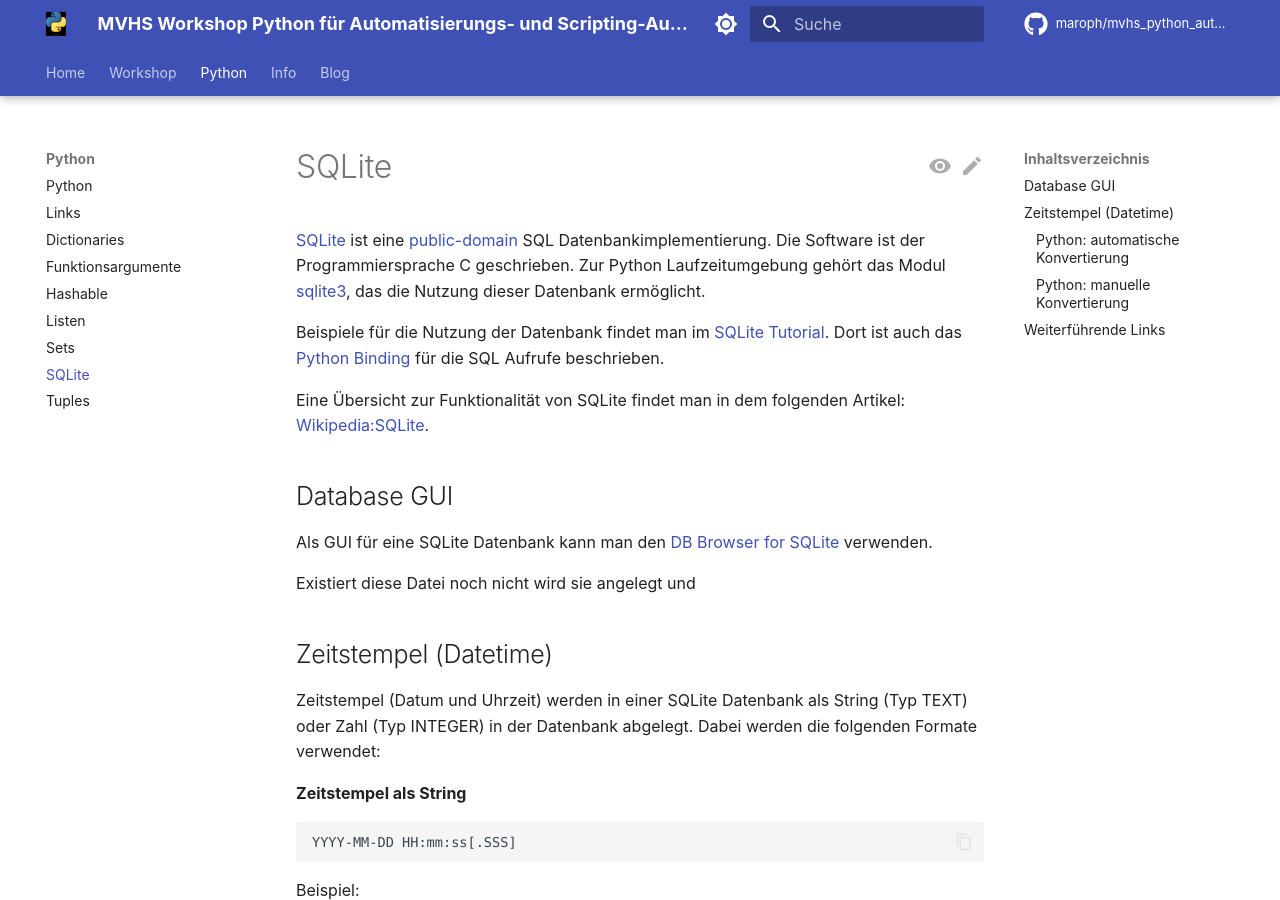
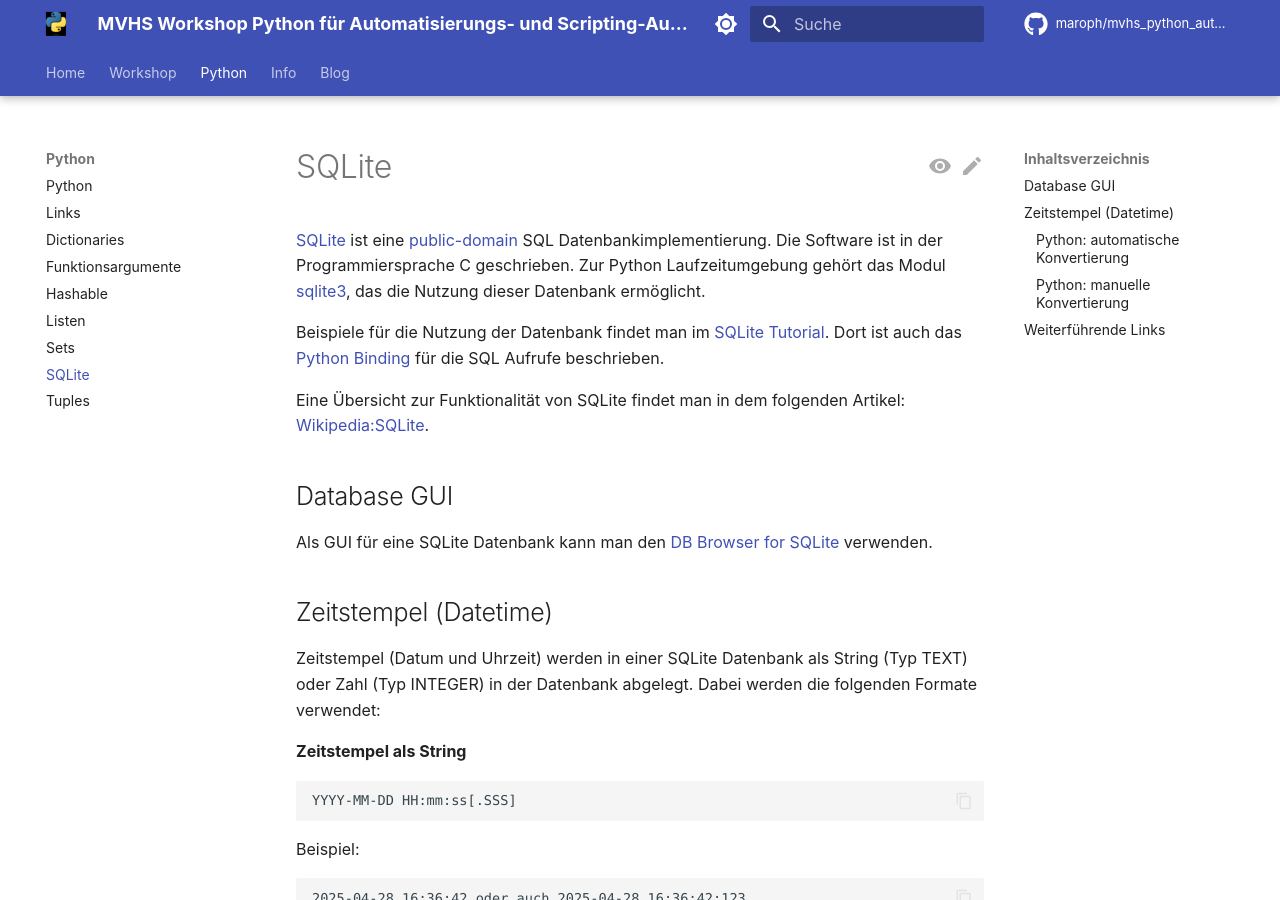
Before and after one commit to maroph/mvhs_python_automatisierung_scripting, an MkDocs documentation site: the page built from docs/python/sqlite.md, in a window 1280 px wide and 900 px high. Built offline with MkDocs 1.6.1 and Material for MkDocs 9.7.7, drawn with Linux system fonts in a browser that asks for light colours; plug-ins that fetch from the network failed and are left out; comment, search, counter and statistics services are not loaded; some of the changed text lies outside the part shown.

Commit message:
fix some typos

````diff
--- a/docs/python/sqlite.md
+++ b/docs/python/sqlite.md
@@ -1,7 +1,7 @@
 # SQLite
 [SQLite](https://www.sqlite.org/) ist eine
 [public-domain](https://www.sqlite.org/copyright.html)
-SQL Datenbankimplementierung. Die Software ist der
+SQL Datenbankimplementierung. Die Software ist in der
 Programmiersprache C geschrieben. Zur Python
 Laufzeitumgebung gehört das Modul
 [sqlite3](https://docs.python.org/3/library/sqlite3.html),
@@ -21,8 +21,6 @@
 Als GUI für eine SQLite Datenbank kann man den
 [DB Browser for SQLite](https://sqlitebrowser.org/)
 verwenden.
-
-Existiert diese Datei noch nicht wird sie angelegt und
 
 ## Zeitstempel (Datetime)
 Zeitstempel (Datum und Uhrzeit) werden in einer SQLite
@@ -125,7 +123,7 @@
 def adapt_datetime_epoch(val):
 ```
 
-Zugehörige Register Funktionen
+**Zugehörige Register Funktionen**
 ```
 sqlite3.register_adapter(datetime.date, adapt_date_iso)
 sqlite3.register_adapter(datetime.datetime, adapt_datetime_iso)
@@ -139,7 +137,7 @@
 def convert_timestamp(val):
 ```
 
-Zugehörige Register Funktionen
+**Zugehörige Register Funktionen**
 ```
 sqlite3.register_converter("date", convert_date)
 sqlite3.register_converter("datetime", convert_datetime)
@@ -275,8 +273,8 @@
 YYYY-MM-DD HH:mm:ss
 ```
 
-haben, wäre nicht mehr klar,
-wann der Eintrag erzeugt wurde.
+haben, wäre nicht mehr klar, wann der Eintrag erzeugt
+wurde.
 
 Um dieses Problem zu umgehen, verwende ich in diesem Fall
 für die Zeitstempel generell die UTC Zeit.
````
Also changed, not shown: other parts of docs/python/sqlite.md (+4 -2 lines).
